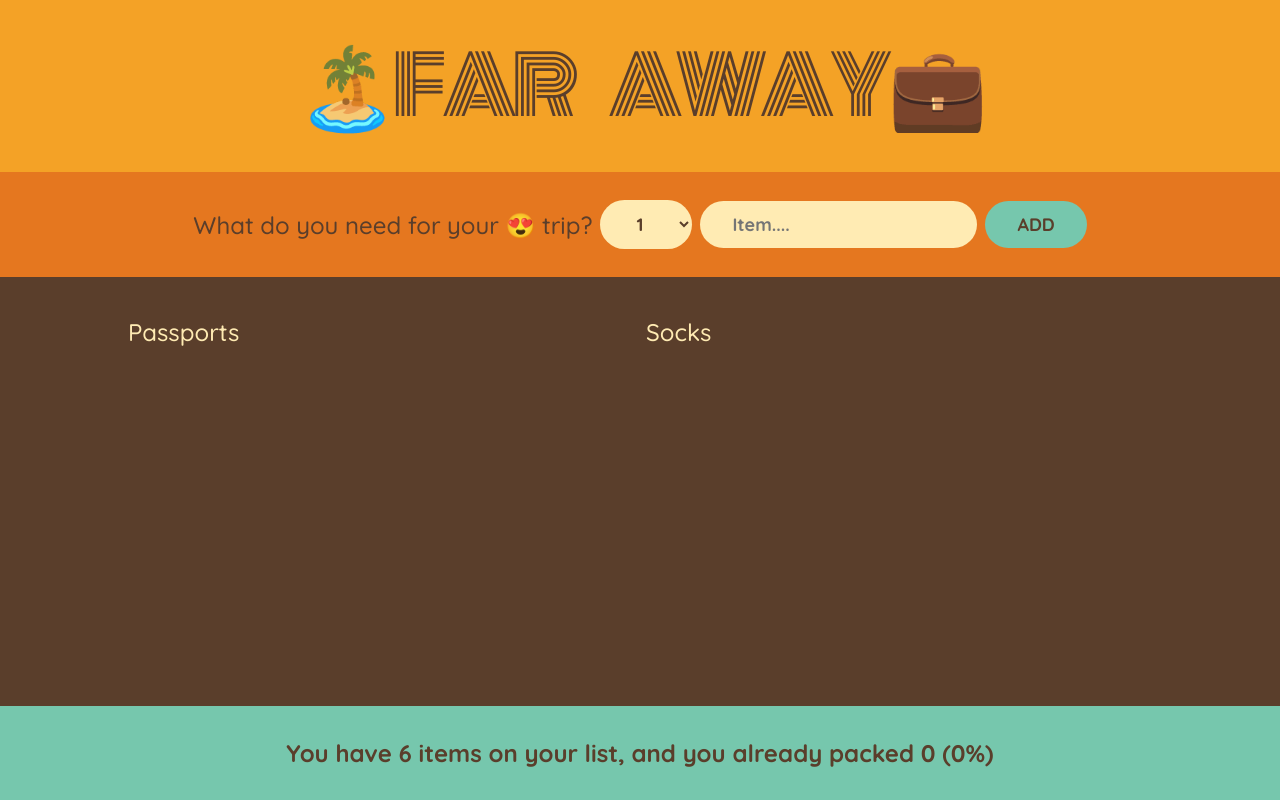
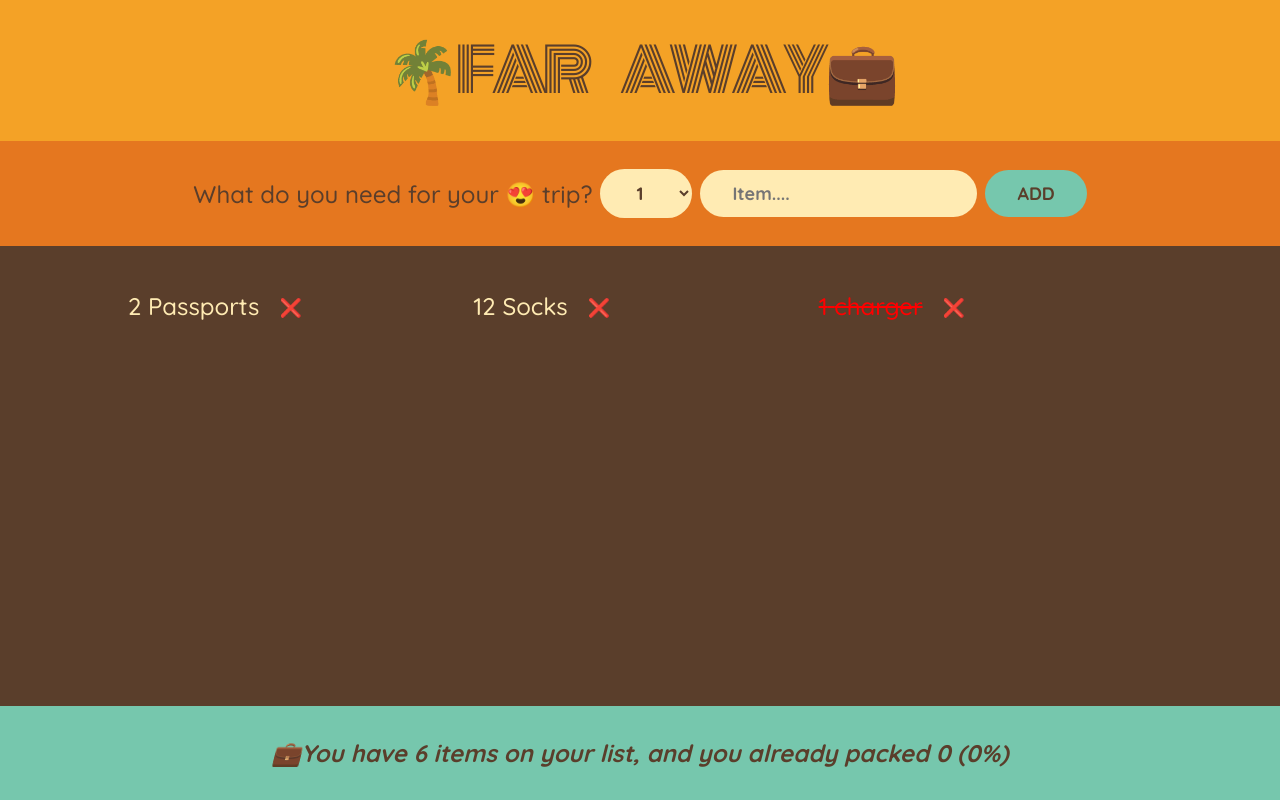
Before and after one commit to Adeyemi-Muaz-Ayomide/The-Far-Away-Travel-List, a React (Create React App) app: page / in a window 1280 px wide. Built offline with nearby package versions, Linux system fonts and the light colour scheme.

Commit message:
added styling

```diff
--- a/src/Components/Logo.js
+++ b/src/Components/Logo.js
@@ -1,7 +1,7 @@
 const Logo = () => {
   return (
     <div>
-      <h1>🏝️FAR AWAY💼</h1>
+      <h1>🌴FAR AWAY💼</h1>
     </div>
   );
 };
--- /dev/null
+++ b/src/Components/PackingItem.js
@@ -0,0 +1,12 @@
+const PackingItem = ({ item }) => {
+  return (
+    <li>
+      <span className={item.packed ? 'slash' : '' }>
+        {item.quantity} {item.description}
+      </span>
+      <button>❌</button>
+    </li>
+  );
+};
+
+export default PackingItem;
--- a/src/Components/PackingList.js
+++ b/src/Components/PackingList.js
@@ -1,9 +1,17 @@
+import PackingItem from "./PackingItem";
+
 const PackingList = () => {
+  const initialItems = [
+    { id: 1, description: "Passports", quantity: 2, packed: false },
+    { id: 2, description: "Socks", quantity: 12, packed: false },
+    { id: 3, description: "charger", quantity: 1, packed: true },
+  ];
   return (
     <div className="list">
       <ul>
-        <li>Passports</li>
-        <li>Socks</li>
+        {initialItems.map((item) => (
+          <PackingItem key={item.id} item={item} />
+        ))}
       </ul>
     </div>
   );
--- a/src/Components/Stats.js
+++ b/src/Components/Stats.js
@@ -1,8 +1,8 @@
 const Stats = () => {
   return (
-    <div className="stats">
-      <p>You have 6 items on your list, and you already packed 0 (0%)</p>
-    </div>
+    <footer className="stats">
+      <em>💼You have 6 items on your list, and you already packed 0 (0%)</em>
+    </footer>
   );
 };
 
--- a/src/index.css
+++ b/src/index.css
@@ -36,7 +36,7 @@ h1 {
   text-align: center;
   background-color: #f4a226;
   font-family: "Monoton";
-  font-size: 8rem;
+  font-size: 6rem;
   text-transform: uppercase;
   font-weight: 400;
   word-spacing: 30px;
@@ -81,7 +81,6 @@ input {
   background-color: #5a3e2b;
   color: #ffebb3;
   padding: 4rem 0;
-
   display: flex;
   justify-content: space-between;
   flex-direction: column;
@@ -101,8 +100,6 @@ input {
 .list ul {
   list-style: none;
   width: 80%;
-  overflow: scroll;
-
   display: grid;
   grid-template-columns: repeat(auto-fit, minmax(250px, 1fr));
   gap: 1.2rem;
@@ -137,3 +134,7 @@ input[type="checkbox"] {
   font-weight: 700;
   padding: 3.2rem 0;
 }
+.slash {
+  color: red;
+  text-decoration: line-through;
+}
```
